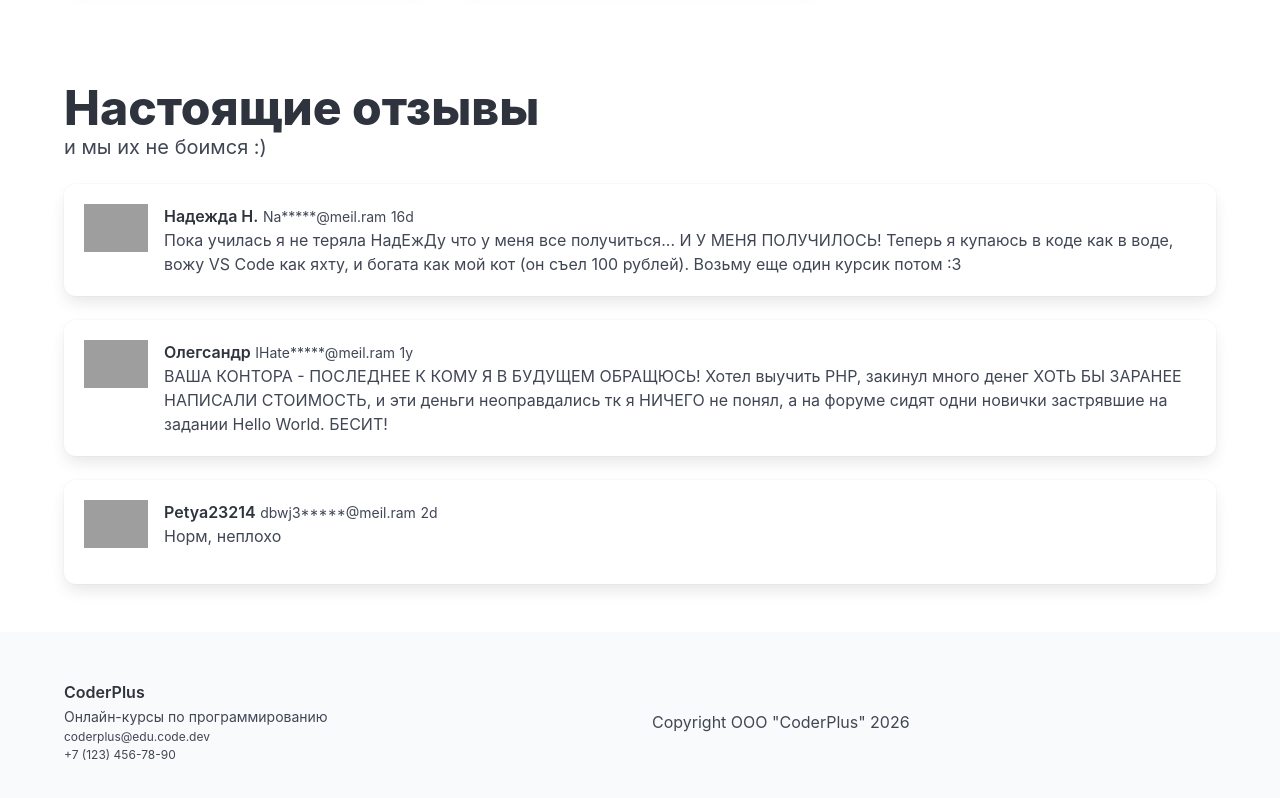
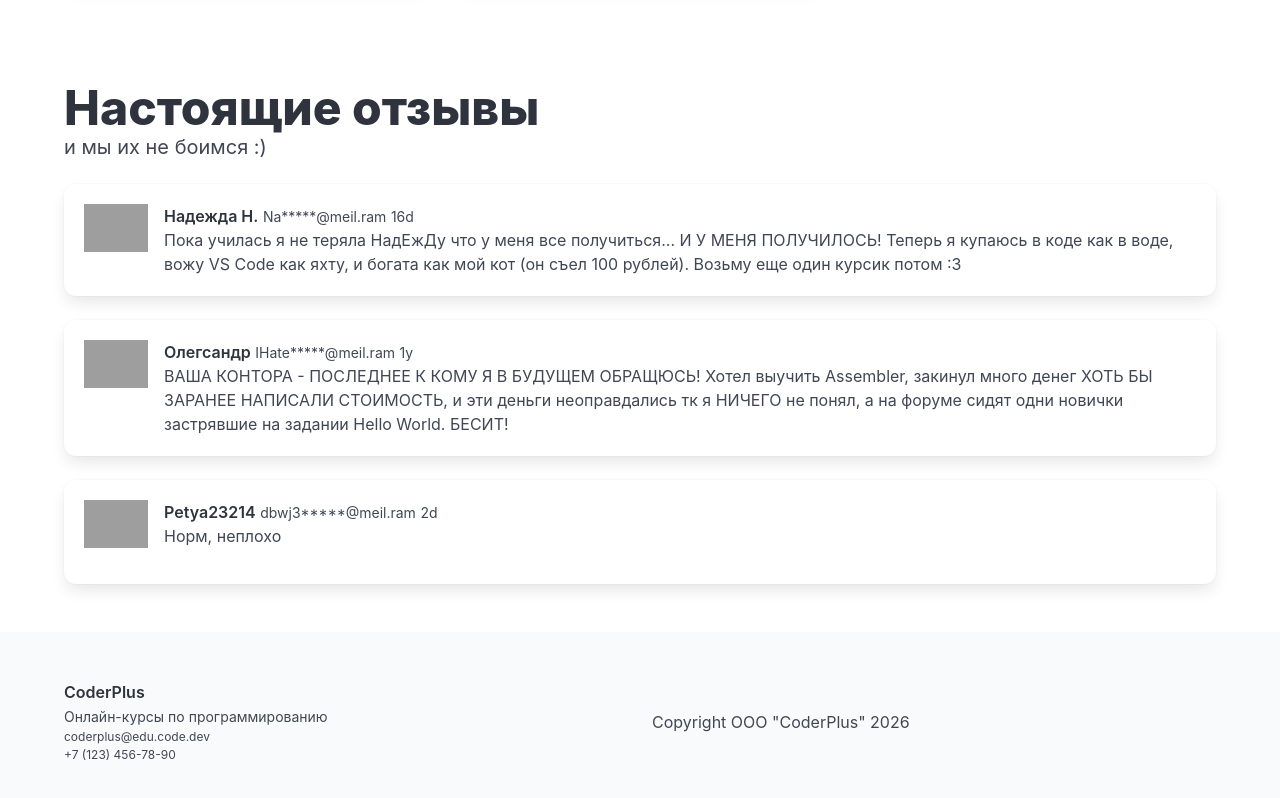
Before and after one commit to RKLB-12/prakt7, a plain HTML site: page index.html in a window 1280 px wide. Shown: the part 1016-1814 px from the top of the page. Drawn offline with Linux system fonts and the light colour scheme; grey boxes are pictures that could not be loaded.

Commit message:
modified:   index.html

```diff
--- a/index.html
+++ b/index.html
@@ -168,7 +168,7 @@
                                 <strong>Олегсандр</strong> <small>IHate*****@meil.ram</small>
                                 <small>1y</small>
                                 <br />
-                                    ВАША КОНТОРА - ПОСЛЕДНЕЕ К КОМУ Я В БУДУЩЕМ ОБРАЩЮСЬ! Хотел выучить PHP, закинул много денег ХОТЬ БЫ ЗАРАНЕЕ НАПИСАЛИ СТОИМОСТЬ, и эти деньги неоправдались тк я НИЧЕГО не понял, а на форуме сидят одни новички застрявшие на задании Hello World. БЕСИТ!
+                                    ВАША КОНТОРА - ПОСЛЕДНЕЕ К КОМУ Я В БУДУЩЕМ ОБРАЩЮСЬ! Хотел выучить Assembler, закинул много денег ХОТЬ БЫ ЗАРАНЕЕ НАПИСАЛИ СТОИМОСТЬ, и эти деньги неоправдались тк я НИЧЕГО не понял, а на форуме сидят одни новички застрявшие на задании Hello World. БЕСИТ!
                                 </p>
                             </div>
                         </div>
```
